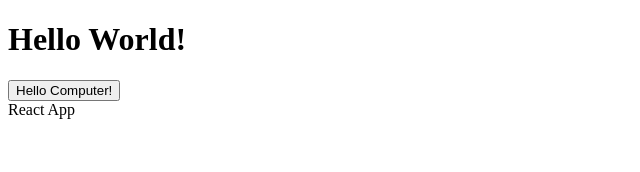
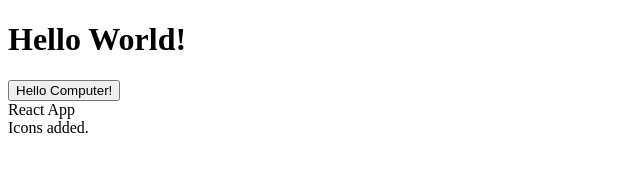
Before and after one commit to Mausp7/git-practice-akarmi, a plain HTML site: page index.html in a window 1280 px wide. Shown: the full height of the page, 0-640 px from the left. Drawn offline with Linux system fonts and the light colour scheme.

Commit message:
span added

```diff
--- a/index.html
+++ b/index.html
@@ -10,5 +10,6 @@
 		<h1>Hello World!</h1>
 		<button>Hello Computer!</button>
 		<div id="root">React App</div>
+		<span>Icons added.</span>
 	</body>
 </html>
```
